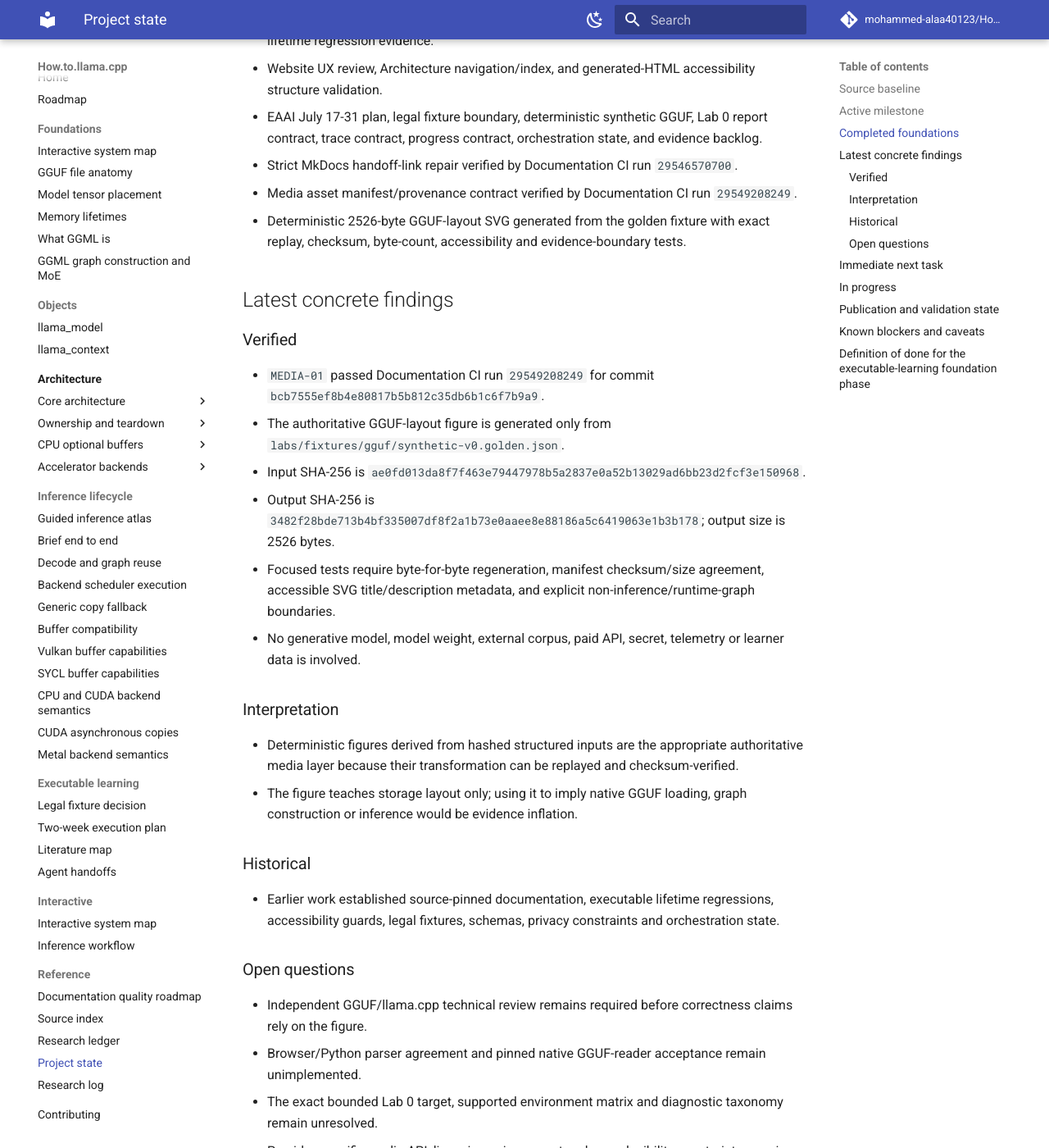
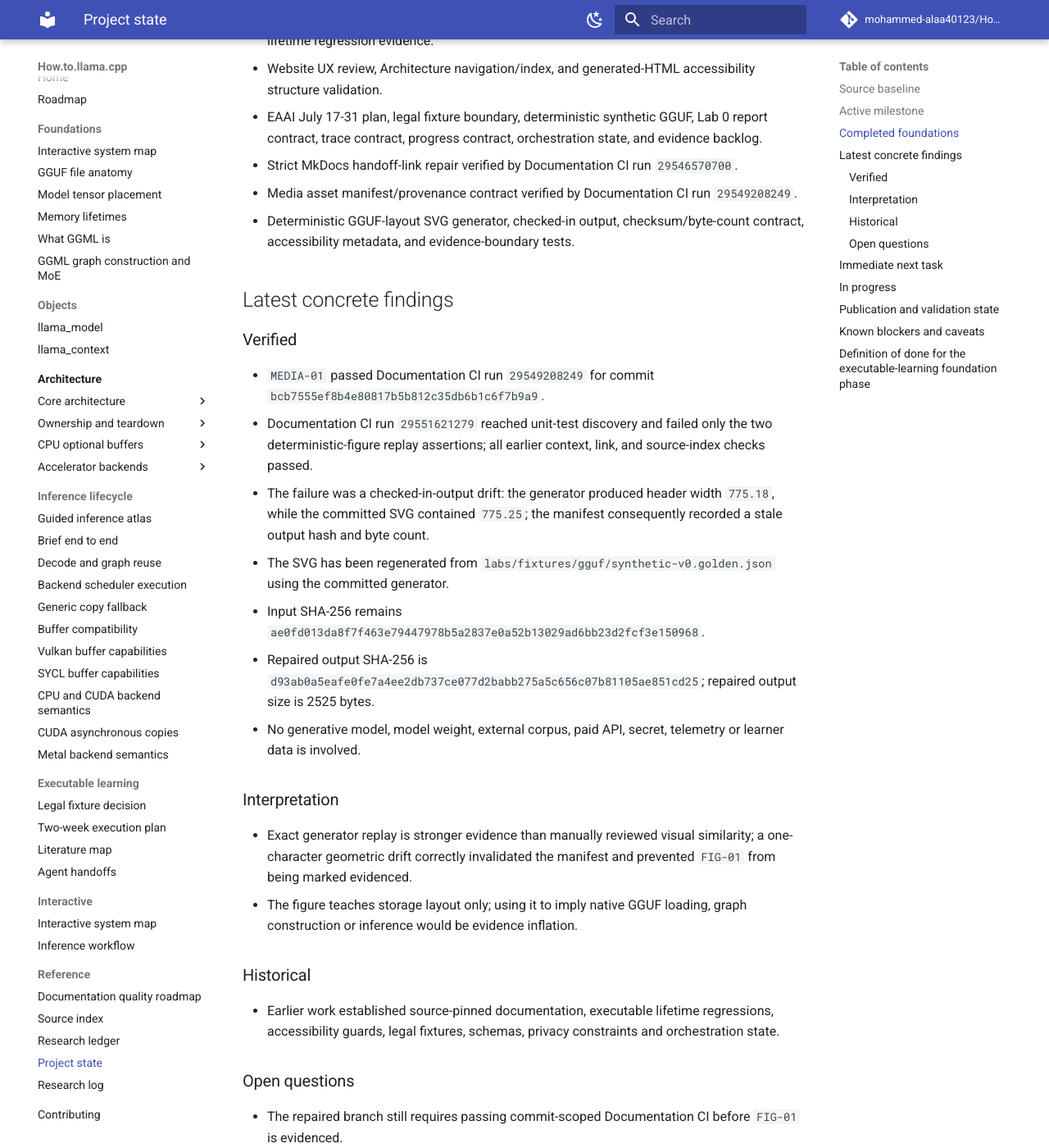
Before and after one commit to mohammed-alaa40123/How.to.llama.cpp, an MkDocs documentation site: the page built from docs/reference/project-state.md, in a window 1280 px wide and 1400 px high, scrolled down 1007 px. Shown: the whole window at 82% size. Built offline with MkDocs 1.6.1 and Material for MkDocs 9.7.7, drawn with Linux system fonts in a browser that asks for light colours; comment, search, counter and statistics services are not loaded; some of the changed text lies outside the part shown.

Commit message:
docs: record deterministic figure CI repair

````diff
--- a/docs/reference/project-state.md
+++ b/docs/reference/project-state.md
@@ -27,22 +27,23 @@ Read this file after the root README on every run. It is the compact checkpoint
 - EAAI July 17-31 plan, legal fixture boundary, deterministic synthetic GGUF, Lab 0 report contract, trace contract, progress contract, orchestration state, and evidence backlog.
 - Strict MkDocs handoff-link repair verified by Documentation CI run `29546570700`.
 - Media asset manifest/provenance contract verified by Documentation CI run `29549208249`.
-- Deterministic 2526-byte GGUF-layout SVG generated from the golden fixture with exact replay, checksum, byte-count, accessibility and evidence-boundary tests.
+- Deterministic GGUF-layout SVG generator, checked-in output, checksum/byte-count contract, accessibility metadata, and evidence-boundary tests.
 
 ## Latest concrete findings
 
 ### Verified
 
 - `MEDIA-01` passed Documentation CI run `29549208249` for commit `bcb7555ef8b4e80817b5b812c35db6b1c6f7b9a9`.
-- The authoritative GGUF-layout figure is generated only from `labs/fixtures/gguf/synthetic-v0.golden.json`.
-- Input SHA-256 is `ae0fd013da8f7f463e79447978b5a2837e0a52b13029ad6bb23d2fcf3e150968`.
-- Output SHA-256 is `3482f28bde713b4bf335007df8f2a1b73e0aaee8e88186a5c6419063e1b3b178`; output size is 2526 bytes.
-- Focused tests require byte-for-byte regeneration, manifest checksum/size agreement, accessible SVG title/description metadata, and explicit non-inference/runtime-graph boundaries.
+- Documentation CI run `29551621279` reached unit-test discovery and failed only the two deterministic-figure replay assertions; all earlier context, link, and source-index checks passed.
+- The failure was a checked-in-output drift: the generator produced header width `775.18`, while the committed SVG contained `775.25`; the manifest consequently recorded a stale output hash and byte count.
+- The SVG has been regenerated from `labs/fixtures/gguf/synthetic-v0.golden.json` using the committed generator.
+- Input SHA-256 remains `ae0fd013da8f7f463e79447978b5a2837e0a52b13029ad6bb23d2fcf3e150968`.
+- Repaired output SHA-256 is `d93ab0a5eafe0fe7a4ee2db737ce077d2babb275a5c656c07b81105ae851cd25`; repaired output size is 2525 bytes.
 - No generative model, model weight, external corpus, paid API, secret, telemetry or learner data is involved.
 
 ### Interpretation
 
-- Deterministic figures derived from hashed structured inputs are the appropriate authoritative media layer because their transformation can be replayed and checksum-verified.
+- Exact generator replay is stronger evidence than manually reviewed visual similarity; a one-character geometric drift correctly invalidated the manifest and prevented `FIG-01` from being marked evidenced.
 - The figure teaches storage layout only; using it to imply native GGUF loading, graph construction or inference would be evidence inflation.
 
 ### Historical
@@ -51,17 +52,17 @@ Read this file after the root README on every run. It is the compact checkpoint
 
 ### Open questions
 
+- The repaired branch still requires passing commit-scoped Documentation CI before `FIG-01` is evidenced.
 - Independent GGUF/llama.cpp technical review remains required before correctness claims rely on the figure.
 - Browser/Python parser agreement and pinned native GGUF-reader acceptance remain unimplemented.
 - The exact bounded Lab 0 target, supported environment matrix and diagnostic taxonomy remain unresolved.
-- Provider-specific media API, licensing, privacy, cost and reproducibility constraints remain assigned to the Literature Scout.
 
 ## Immediate next task
 
 ```text
-obtain commit-scoped Documentation CI for FIG-01
-  → if passing, keep FIG-01 evidenced
-  → wait for TRACE-02 before implementing the keyboard-operable viewer
+obtain commit-scoped Documentation CI for the repaired FIG-01 output
+  → if passing, mark FIG-01 evidenced
+  → do not implement VIEW-01 until TRACE-02 passes
   → proceed only to the next orchestrator-unblocked vertical-slice dependency
 ```
 
@@ -76,14 +77,13 @@ obtain commit-scoped Documentation CI for FIG-01
 ## Publication and validation state
 
 - `docs/publication/orchestrator-state.md` and `docs/publication/evidence-backlog.md` are authoritative.
-- `CI-01`, `MEDIA-01`, and the implementation evidence for `FIG-01` are closed; final-head CI is still required for this branch.
+- `CI-01` and `MEDIA-01` are evidenced; `FIG-01` implementation exists but remains open pending passing repaired-head CI.
 - No participant data, model, telemetry, credential, paid API call, generative-media output or manuscript prose was introduced.
 
 ## Known blockers and caveats
 
-- **Figure CI closure:** focused tests and manifest evidence are committed, but the final branch head needs a passing Documentation CI result.
+- **Figure CI closure:** the first figure branch CI exposed output/manifest drift; repaired final-head CI is now required.
 - **Viewer dependency:** `VIEW-01` remains blocked until `TRACE-02` validates pinned source links and replay behavior.
-- **Provider selection:** no optional generated-media provider may be selected until current official constraints are verified.
 - **Lab 0 runner:** the report interface exists, but no platform-specific runner or reproducibility matrix exists.
 - **Browser agreement:** no browser parser yet proves agreement with the Python golden output.
 - **Native acceptance:** the synthetic file is a format-teaching fixture and is not claimed to be an inference model.
````
Also changed, not shown: other parts of docs/reference/project-state.md (+1 -1 lines).
